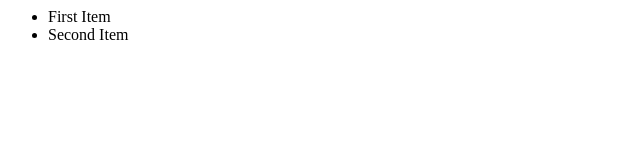
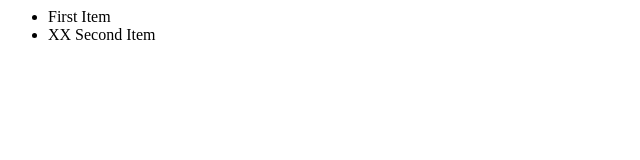
Before and after one commit to lsams31766/newGitTest, a plain HTML site: page index.html in a window 1280 px wide. Shown: the full height of the page, 0-640 px from the left. Drawn offline with Linux system fonts and the light colour scheme.

Commit message:
changes 1

```diff
--- a/index.html
+++ b/index.html
@@ -2,7 +2,7 @@
 <body>
 	<ul>
 		<li>First Item</li>
-		<li>Second Item</li>
+		<li>XX Second Item</li>
 
 	</ul>
 </body>
```
